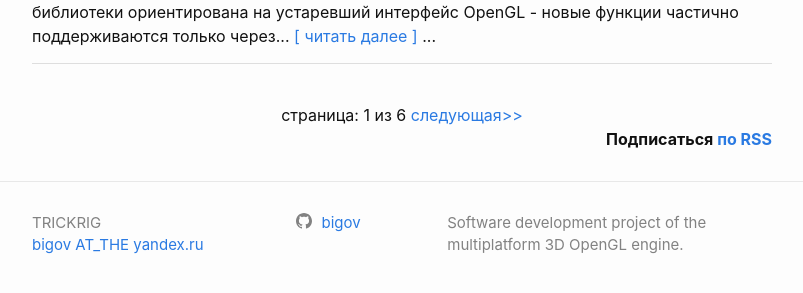
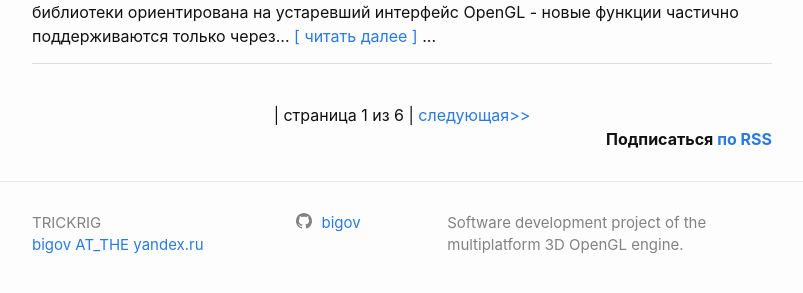
Before and after one commit to bigov/bigov.github.io, a Jekyll site: the page built from index.html, in a window 1280 px wide and 900 px high, scrolled down 2380 px. Shown: the part 583-876 px from the top of the window, without its empty margins (238-1041 px from the left). Built offline with Jekyll 4.4.1, drawn with Linux system fonts in a browser that asks for light colours; the list of posts is cut into pages by our own code; part of the change alters nothing that is shown.

```diff
--- a/index.html
+++ b/index.html
@@ -42,7 +42,7 @@ layout: default
     </a>
   {% endif %}
   <span class="page_number ">
-    страница: {{ paginator.page }} из {{ paginator.total_pages }}
+   | страница {{ paginator.page }} из {{ paginator.total_pages }} |
   </span>
   {% if paginator.next_page %}
     <a href="{{ paginator.next_page_path }}" class="next">следующая&gt;&gt;</a>
```
